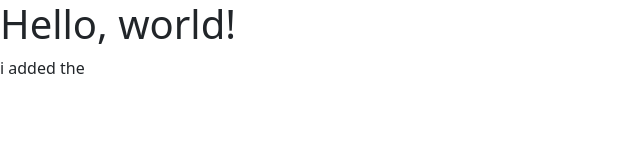
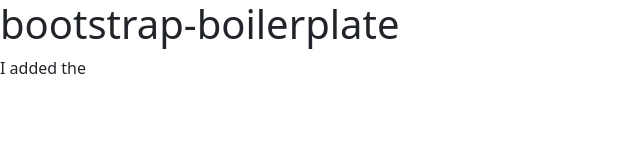
Before and after one commit to Aksume/collab-practice, a plain HTML site: page index.html in a window 1280 px wide. Shown: the whole page, without its empty margins (0-640 px from the left). Drawn offline with nearby package versions, Linux system fonts and the light colour scheme.

Commit message:
collabrator

```diff
--- a/index.html
+++ b/index.html
@@ -8,11 +8,11 @@
     <!-- Bootstrap CSS -->
     <link href="https://cdn.jsdelivr.net/npm/bootstrap@5.1.3/dist/css/bootstrap.min.css" rel="stylesheet" integrity="sha384-1BmE4kWBq78iYhFldvKuhfTAU6auU8tT94WrHftjDbrCEXSU1oBoqyl2QvZ6jIW3" crossorigin="anonymous">
 
-    <title>Hello, world!</title>
+    <title>bootstrap-boilerplate</title>
   </head>
   <body>
-    <h1>Hello, world!</h1>
-    <p> i added the <html></html></p>
+    <h1>bootstrap-boilerplate</h1>
+    <p> I added the <html></html></p>
 
     <!-- Optional JavaScript; choose one of the two! -->
 
```
